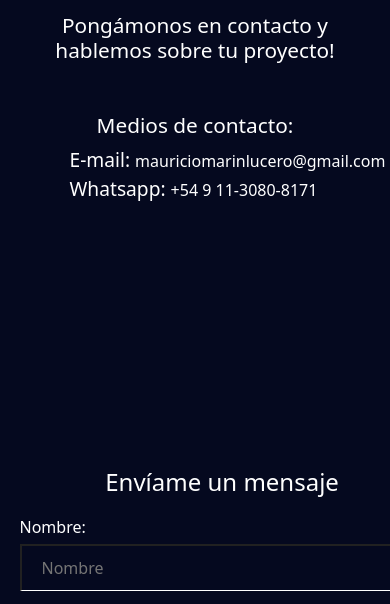
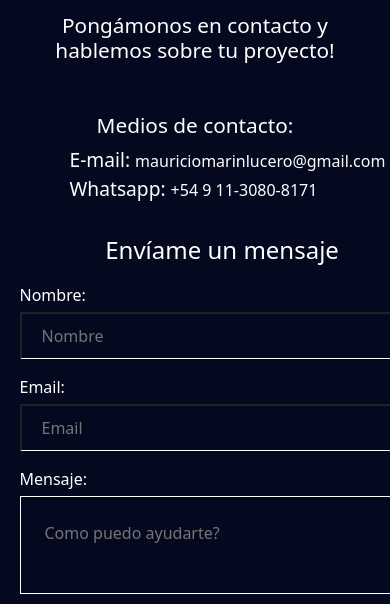
Before and after one commit to MauriML/Proyecto---Coderhouse, a website: page pages/contacto.html in a window 390 px wide. Shown: the part 188-792 px from the top of the page. Drawn offline with nearby package versions, Linux system fonts and the light colour scheme.

Commit message:
Cambie cosas en version mobile

```diff
--- a/scss/components/_mobile.scss
+++ b/scss/components/_mobile.scss
@@ -113,7 +113,7 @@
     }
 
     .contact-section {
-      height: 140vh;
+      height: 130vh;
     }
 
     .title-cont {
@@ -160,7 +160,6 @@
     .form {
       width: 48vh;
       padding-top: 10px;
-      height: 80vh;
     }
 
     .main-text-form {
```
Also changed, not shown: css/style.css, 1 other file.
